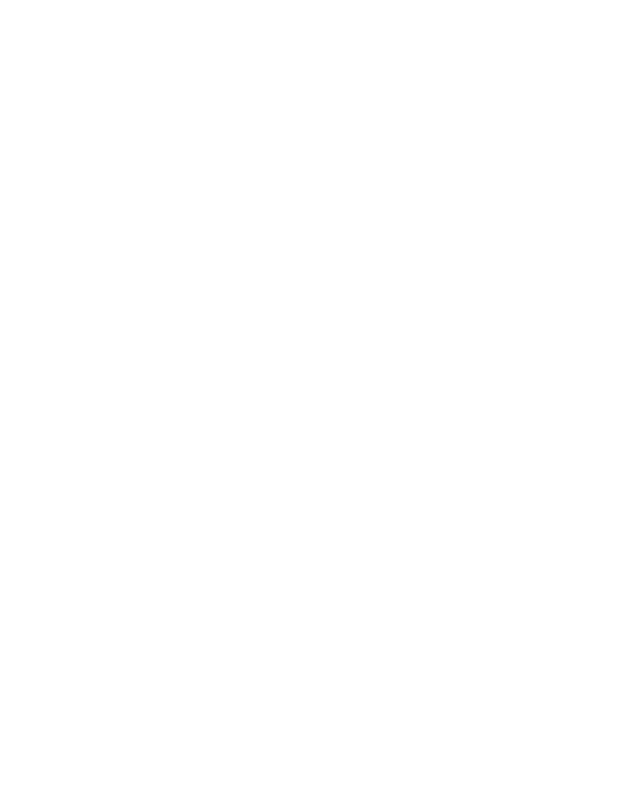
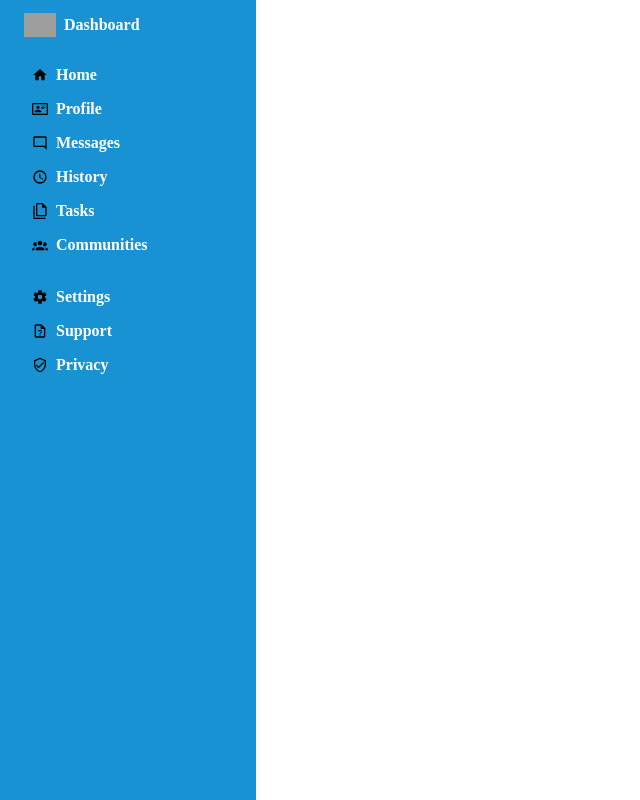
Before and after one commit to playtunes100/dashboard, a plain HTML site: page index.html in a window 1280 px wide. Shown: the top 800 px of the page, without its empty margins (0-640 px from the left). Drawn offline with Linux system fonts and the light colour scheme; grey boxes are pictures that could not be loaded.

Commit message:
Add nav content html and css

```diff
--- a/css/styles.css
+++ b/css/styles.css
@@ -9,6 +9,37 @@ body {
 
 .nav{
     grid-area: 1/1/11/3;
+    background-color: #1992d4;
+    color: white;
+}
+
+.nav-list-item {
+    padding-top: 1rem;
+    display: flex;
+    font-weight: bold;
+    align-items: center;
+    padding-left: 2rem;
+    gap: 0.5rem;
+}
+
+.nav-list-item a {
+    color: white;
+    text-decoration: none;
+}
+
+.nav-list-item img {
+    height: 1rem;
+
+}
+.logo-container {
+    display: flex;
+    padding-left: 1.5rem;
+    align-items: center;
+    gap: 0.5rem;
+    font-weight: bold;
+}
+.logo {
+    height: 1.5rem;
 }
 
 .header {
--- a/index.html
+++ b/index.html
@@ -8,7 +8,50 @@
 </head>
 <body>
     <div class="nav">
+        <div class="logo-container">
+            <img class="logo" src="https://image.similarpng.com/very-thumbnail/2021/10/Creative-physiotherapy-logo-design-on-transparent-background-PNG.png" />
+            <p>Dashboard</p>
+        </div>
+        <div class="nav-list">
+            <div class="nav-list-item">
+                <img src="./images/home.svg" />
+                <a href="">Home</a>
+            </div>
+            <div class="nav-list-item">
+                <img src="./images/profile.svg" />
+                <a href="">Profile</a>
+            </div>
+            <div class="nav-list-item">
+                <img src="./images/messages.svg" />
+                <a href="">Messages</a>
+            </div>
+            <div class="nav-list-item">
+                <img src="./images/history.svg" />
+                <a href="">History</a>
+            </div>
+            <div class="nav-list-item">
+                <img src="./images/task.svg" />
+                <a href="">Tasks</a>
+            </div>
+            <div class="nav-list-item">
+                <img src="./images/communities.svg" />
+                <a href="">Communities</a>
+            </div>
+            <br>
+            <div class="nav-list-item">
+                <img src="./images/settings.svg" />
+                <a href="">Settings</a>
+            </div>
+            <div class="nav-list-item">
+                <img src="./images/support.svg" />
+                <a href="" >Support</a>
+            </div>
+            <div class="nav-list-item">
+                <img src="./images/privacy.svg" />
+                <a href="">Privacy</a>
+            </div>
 
+        </div>
     </div>
     <div class="header">
 
```
Also changed, not shown: images/bell.svg (added), images/communities.svg (added), images/history.svg (added), images/home.svg (added), images/messages.svg (added), images/privacy.svg (added), images/profile.svg (added), images/search.svg (added), images/settings.svg (added), images/share.svg (added), images/star.svg (added), images/support.svg (added), images/task.svg (added), images/watch.svg (added).
